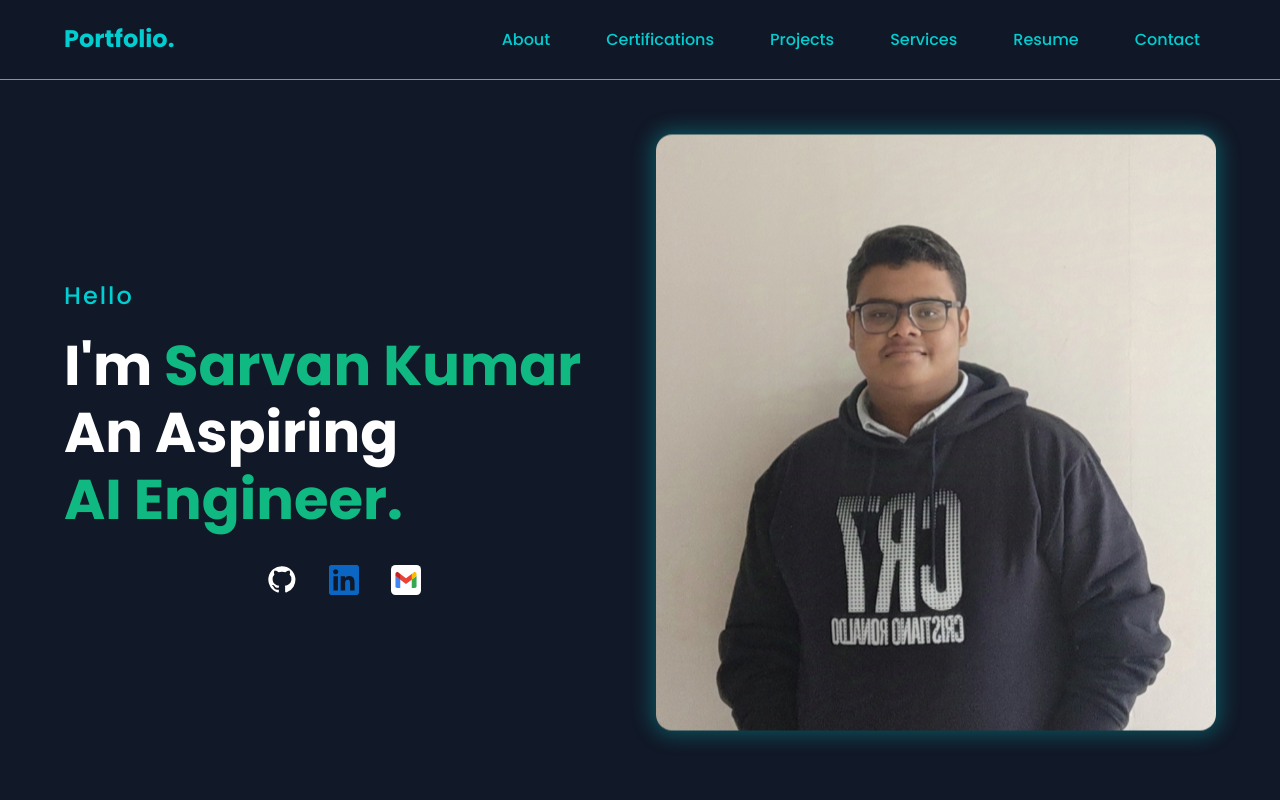
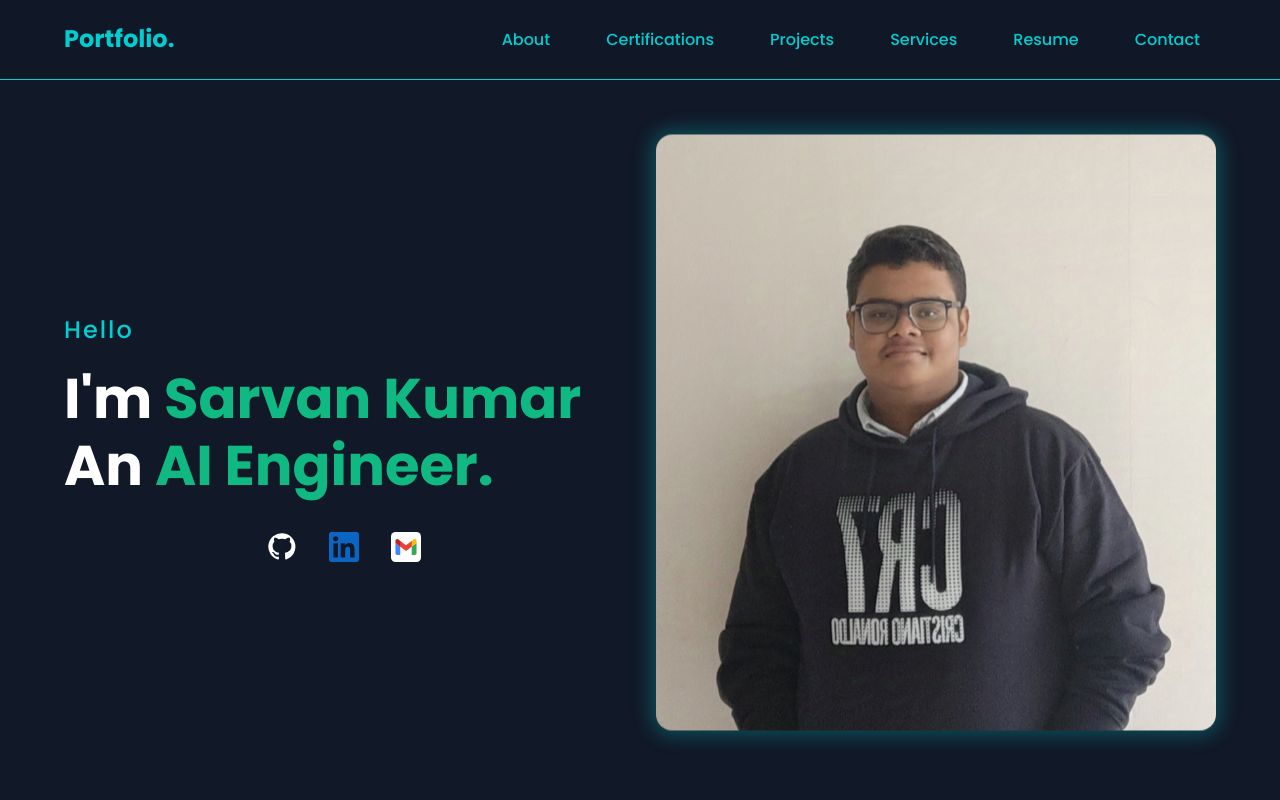
Before and after one commit to sarvan-2187/Portfolio, a plain HTML site: page index.html in a window 1280 px wide. Shown: the top 800 px of the page. Drawn offline with Linux system fonts and the light colour scheme.

Commit message:
Update index.html

```diff
--- a/index.html
+++ b/index.html
@@ -622,7 +622,7 @@
                 <div class="content">
                     <span class="subtitle">Hello</span>
                     <h1 class="title">
-                        I'm <span>Sarvan Kumar</span><br>An Aspiring <br><span>AI Engineer.</span>
+                        I'm <span>Sarvan Kumar</span><br>An <span>AI Engineer.</span>
                     </h1>
                     <div class="quick-links">
                         <a href="https://github.com/sarvan-2187" target="_blank"><img src="Assets/github.svg" alt="Github"></a>
```
